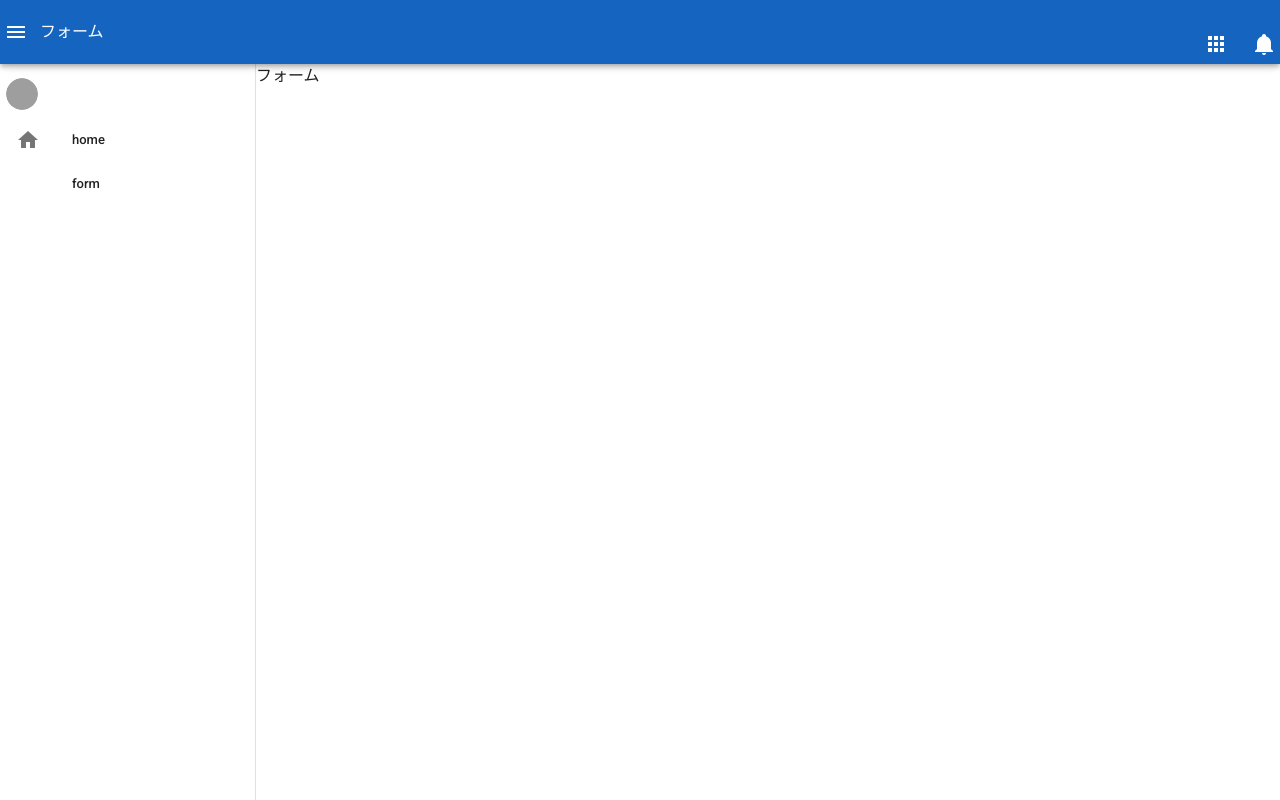
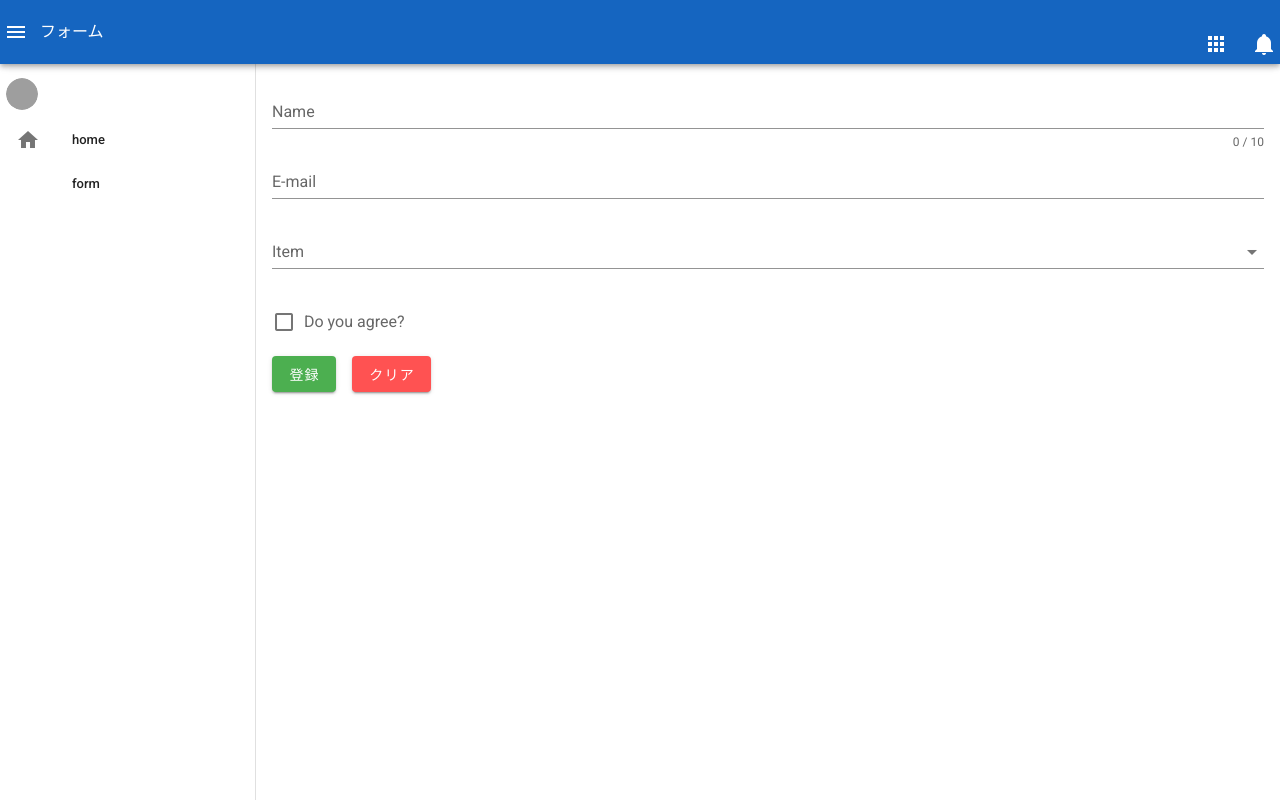
Before and after one commit to KiichiSugihara/vuetify-sandbox, a Vue app: page /form in a window 1280 px wide. Built offline with nearby package versions, Linux system fonts and the light colour scheme; grey boxes are pictures that could not be loaded.

Commit message:
add views Form

```diff
--- a/src/views/Form.vue
+++ b/src/views/Form.vue
@@ -4,19 +4,99 @@
       <template v-slot:titleText>
         <span>{{ title }}</span>
       </template></VSNavigation
-    ><v-content>フォーム</v-content></v-app
+    ><v-content class="ma-4">
+      <v-form ref="form" v-model="valid" lazy-validation>
+        <v-text-field
+          v-model="name"
+          :counter="10"
+          :rules="nameRules"
+          label="Name"
+          required
+        ></v-text-field>
+
+        <v-text-field
+          v-model="email"
+          :rules="emailRules"
+          label="E-mail"
+          required
+        ></v-text-field>
+
+        <v-select
+          v-model="select"
+          :items="selectItems"
+          :rules="selectRules"
+          label="Item"
+          required
+        ></v-select>
+
+        <v-checkbox
+          v-model="checkbox"
+          :rules="checkboxRules"
+          label="Do you agree?"
+          required
+        ></v-checkbox>
+
+        <v-btn :disabled="!valid" @click="submit" color="success" class="mr-4">
+          登録
+        </v-btn>
+
+        <v-btn @click="reset" color="error" class="mr-4">
+          クリア
+        </v-btn>
+      </v-form>
+    </v-content></v-app
   >
 </template>
 
 <script>
+import router from "@/router/index";
 import VSNavigation from "@/components/VSNavigation";
 export default {
-  name: "Home",
+  name: "Form",
   components: {
     VSNavigation
   },
   data: () => ({
-    title: "フォーム"
-  })
+    title: "フォーム",
+    valid: true,
+    name: "",
+    nameRules: [
+      v => !!v || "名前を入力してください",
+      v => (v && v.length <= 10) || "名前は10文字以下で入力してください"
+    ],
+    email: "",
+    emailRules: [
+      v => !!v || "メールアドレスを入力してください",
+      v => /.+@.+\..+/.test(v) || "メールアドレスが不正です"
+    ],
+    select: null,
+    selectRules: [v => !!v || "Item is required"],
+    selectItems: ["選択肢1", "選択肢2", "選択肢3", "選択肢4"],
+    checkbox: false,
+    checkboxRules: [v => !!v || "確認してください"]
+  }),
+
+  methods: {
+    // validation実行
+    validate() {
+      if (this.$refs.form.validate()) {
+        this.snackbar = true;
+      }
+    },
+    // フォームのリセット
+    reset() {
+      this.$refs.form.reset();
+    },
+    //バリデーションリセット
+    resetValidation() {
+      this.$refs.form.resetValidation();
+    },
+    async submit() {
+      await this.validate();
+      if (this.valid) {
+        router.push({ name: "home" });
+      }
+    }
+  }
 };
 </script>
```
